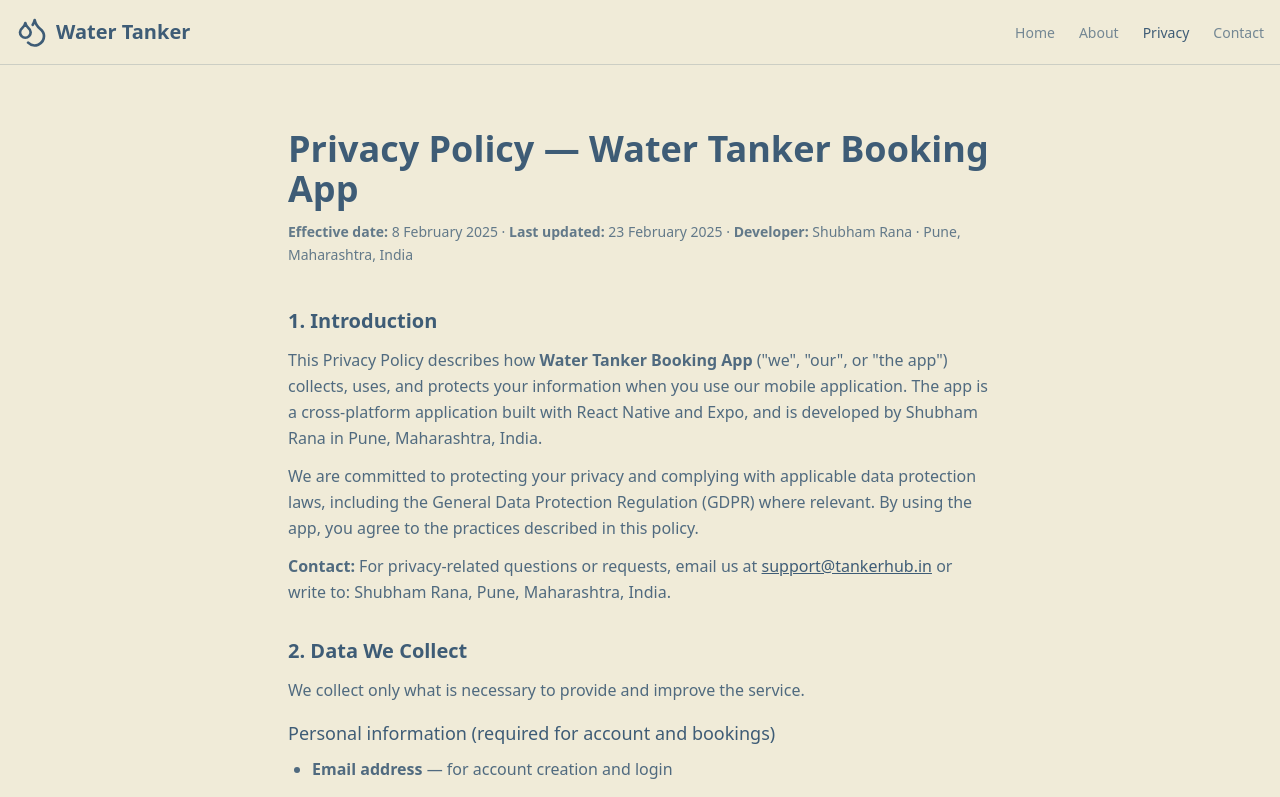
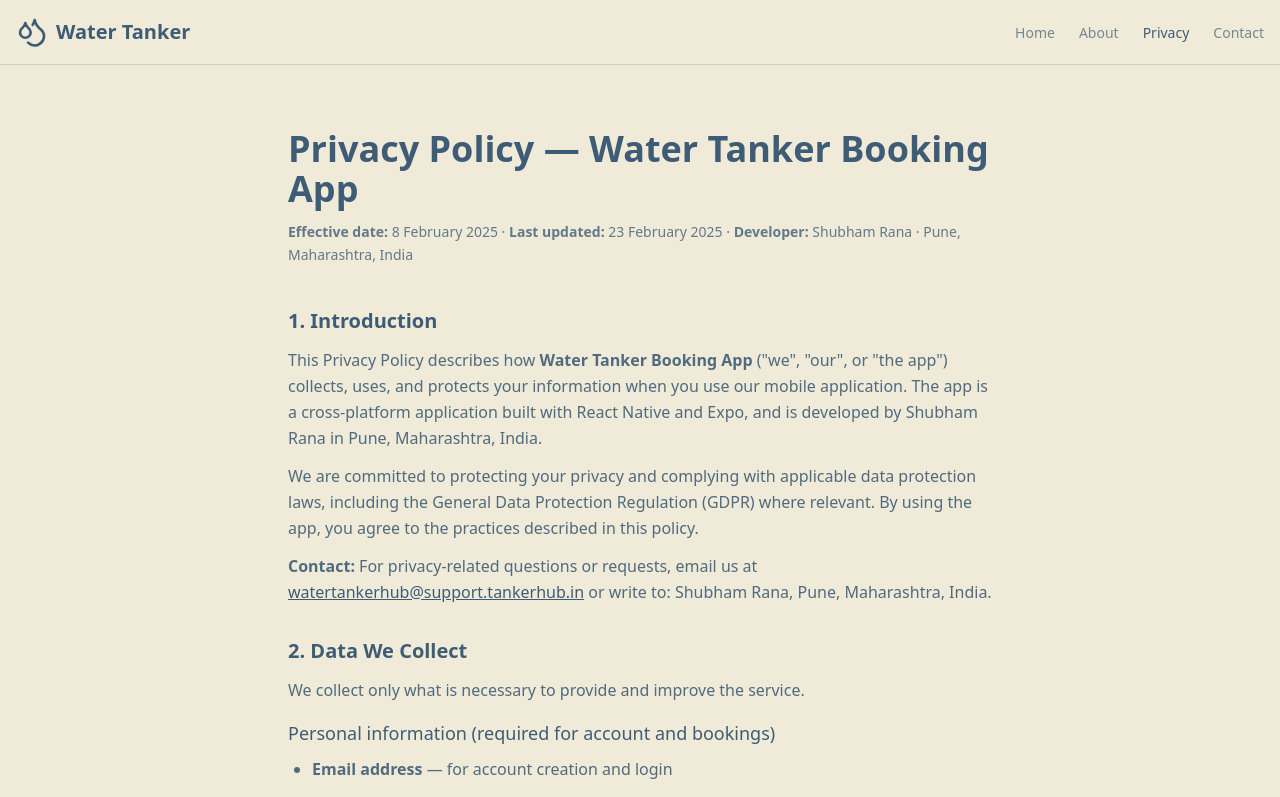
Before and after one commit to ShubhamRRana/WaterTankerWeb, a React (Vite) app: page /privacy in a window 1280 px wide. Shown: the top 797 px of the page. Built offline with nearby package versions, Linux system fonts and the light colour scheme; no server answers.

Commit message:
support contact update

```diff
--- a/src/pages/PrivacyPolicy.tsx
+++ b/src/pages/PrivacyPolicy.tsx
@@ -1,7 +1,7 @@
 import { Helmet } from 'react-helmet-async'
 
 function PrivacyPolicy() {
-  const contactEmail = 'support@tankerhub.in'
+  const contactEmail = 'watertankerhub@support.tankerhub.in'
   const lastUpdated = '23 February 2025'
 
   return (
```
